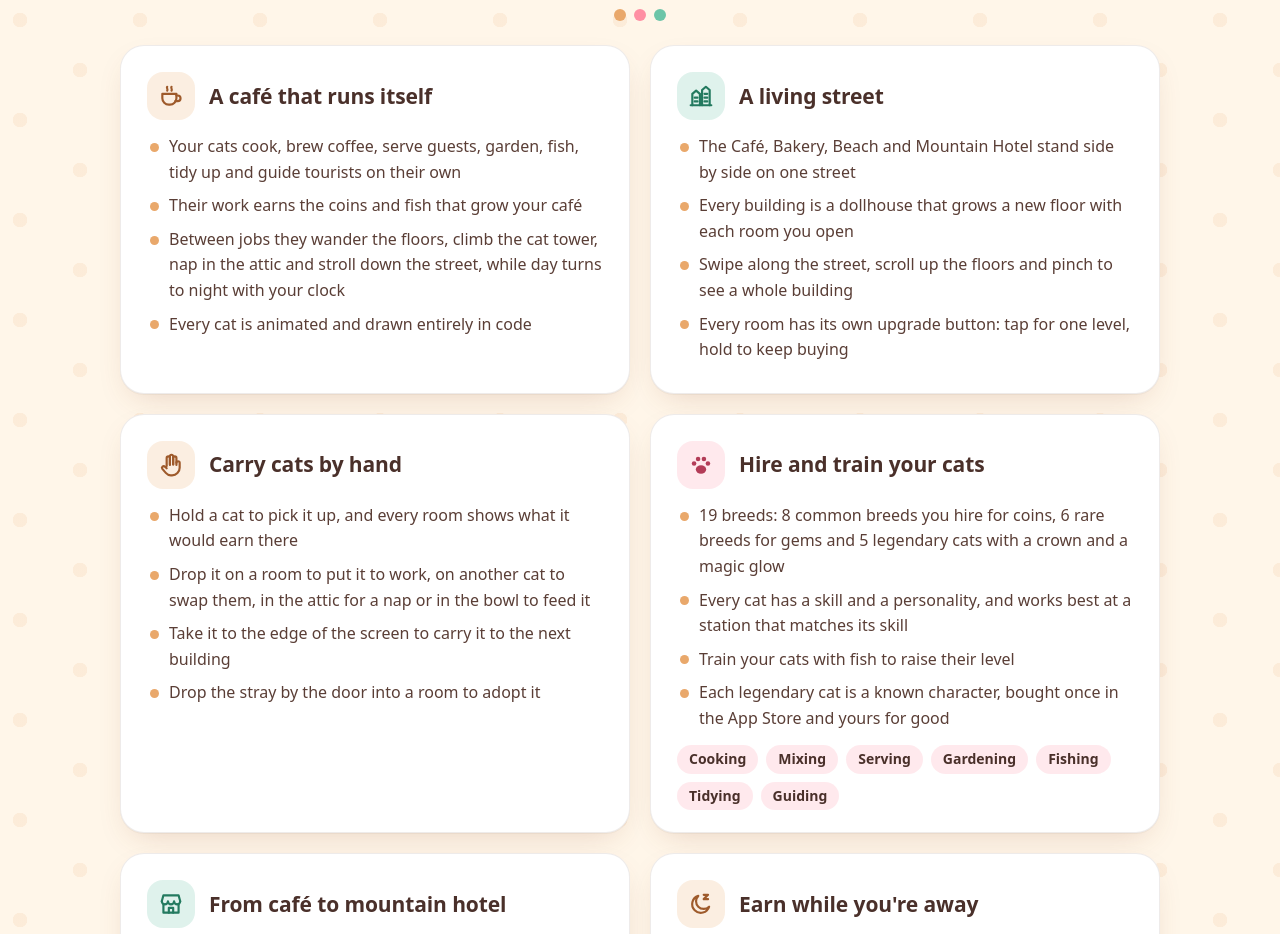
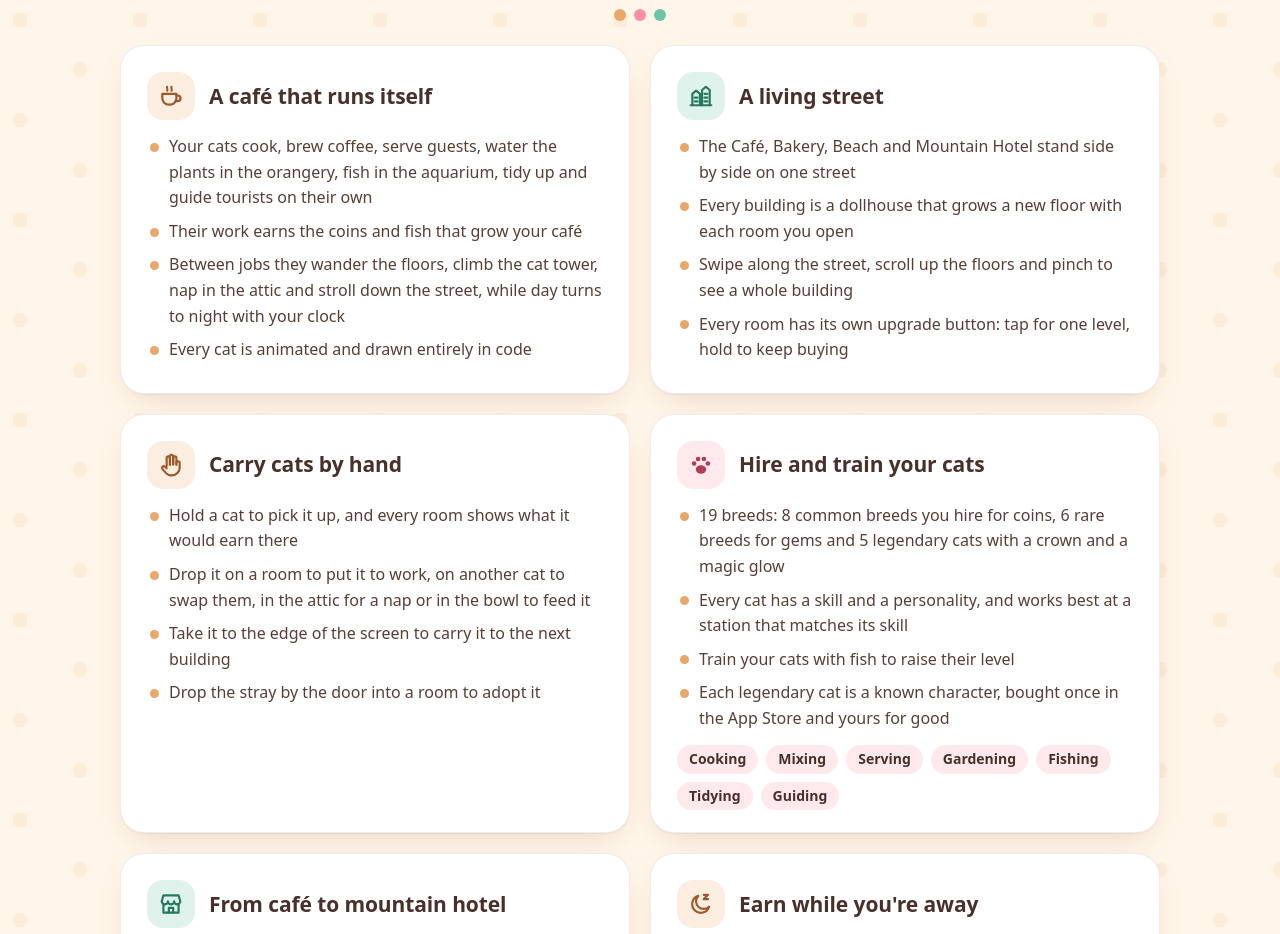
Before and after one commit to vybgss/whiskerton-docs, a plain HTML site: page marketing.html in a window 1280 px wide. Shown: the part 900-1834 px from the top of the page. Drawn offline with Linux system fonts and the light colour scheme.

Commit message:
Mention the orangery and the aquarium on the marketing page

```diff
--- a/marketing.html
+++ b/marketing.html
@@ -83,7 +83,7 @@
               A café that runs itself
             </h3>
             <ul>
-              <li>Your cats cook, brew coffee, serve guests, garden, fish, tidy up and guide tourists on their own</li>
+              <li>Your cats cook, brew coffee, serve guests, water the plants in the orangery, fish in the aquarium, tidy up and guide tourists on their own</li>
               <li>Their work earns the coins and fish that grow your café</li>
               <li>Between jobs they wander the floors, climb the cat tower, nap in the attic and stroll down the street, while day turns to night with your clock</li>
               <li>Every cat is animated and drawn entirely in code</li>
```
